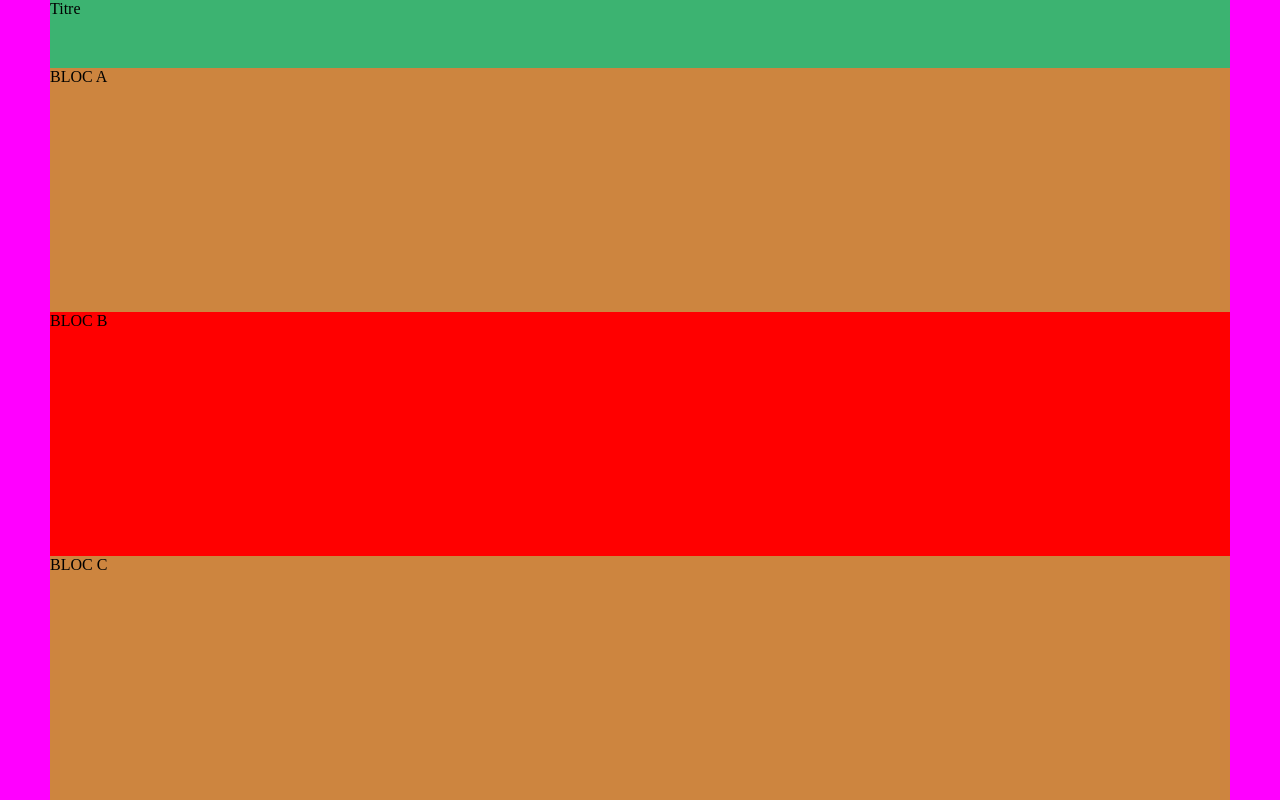
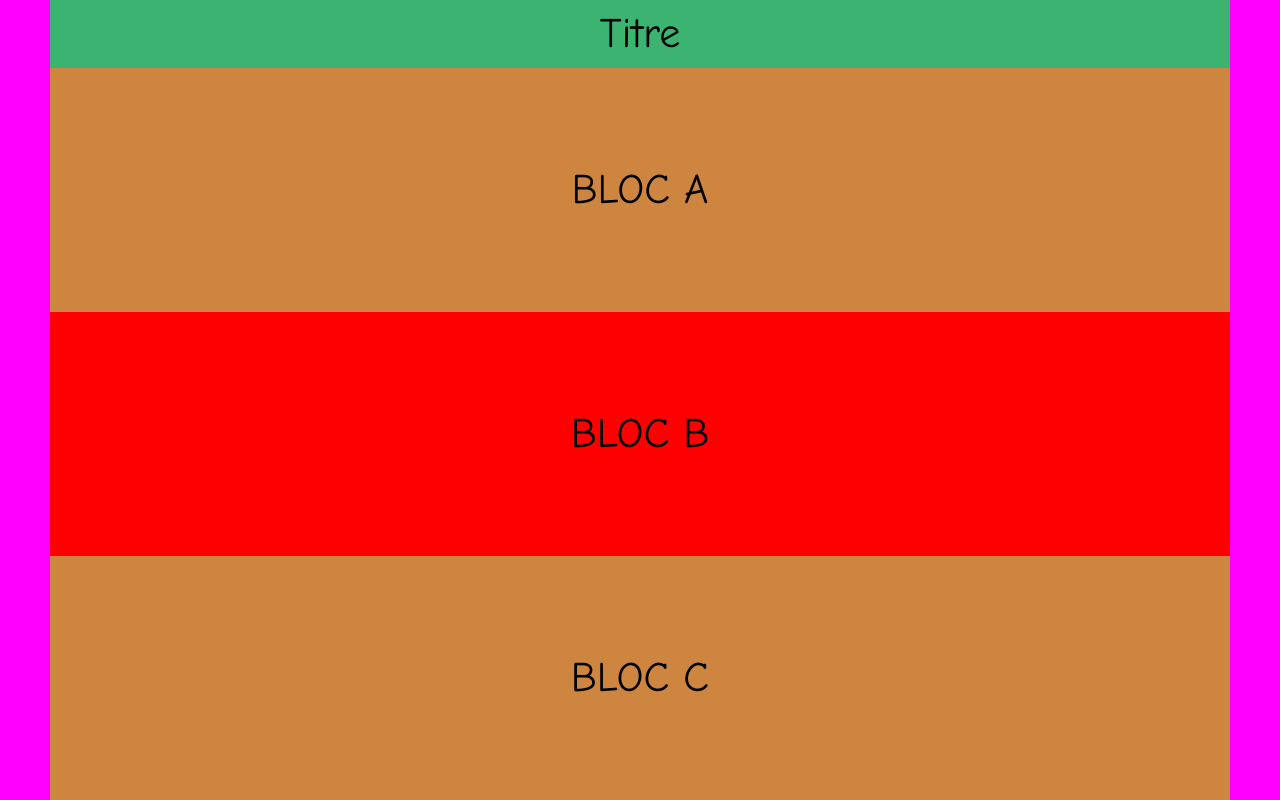
Before and after one commit to kdearrib/Flexboite, a plain HTML site: page index.html in a window 1280 px wide. Drawn offline with Linux system fonts and the light colour scheme.

```diff
--- a/index.html
+++ b/index.html
@@ -9,9 +9,9 @@
     <div id="parent">
         <div id="titre">Titre</div>
         <div id="listeData">
-            <span>BLOC A</span>
-            <span>BLOC B</span>
-            <span>BLOC C</span>
+            <div class="enfant">BLOC A</div>
+            <div class="enfant">BLOC B</div>
+            <div class="enfant">BLOC C</div>
         </div>
     </div>
 </body>
--- a/styles.css
+++ b/styles.css
@@ -2,6 +2,8 @@
 body {
     margin: 0;
     padding: 0;
+    font-family: 'Comic Sans MS', 'Chalkboard SE', 'Comic Neue', sans-serif;
+    font-size: 42px;
 }
 
 /*
@@ -21,6 +23,9 @@ body {
     margin-left: 50px;
     margin-right: 50px;
     height: 74px;
+    display: flex;
+    justify-content: center;
+    align-items: center;
 }
 
 /*
@@ -39,18 +44,24 @@ body {
     Représente les enfants de listeData
     Le flex: 1 est important
 */
-#listeData > span {
+#listeData > .enfant {
     margin-left: 50px;
     margin-right: 50px;
     flex: 1;
 }
 
 /* Les enfants sur une ligne pair son en orange 'peru' */
-#listeData > span:nth-child(odd) {
+#listeData > .enfant:nth-child(odd) {
     background-color: peru;
 }
 
 /* Les enfants sur une ligne impair sont rouge */
-#listeData > span:nth-child(even) {
+#listeData > .enfant:nth-child(even) {
     background-color: red;
 }
+
+.enfant {
+    display: flex;
+    justify-content: center;
+    align-items: center;
+}
```
